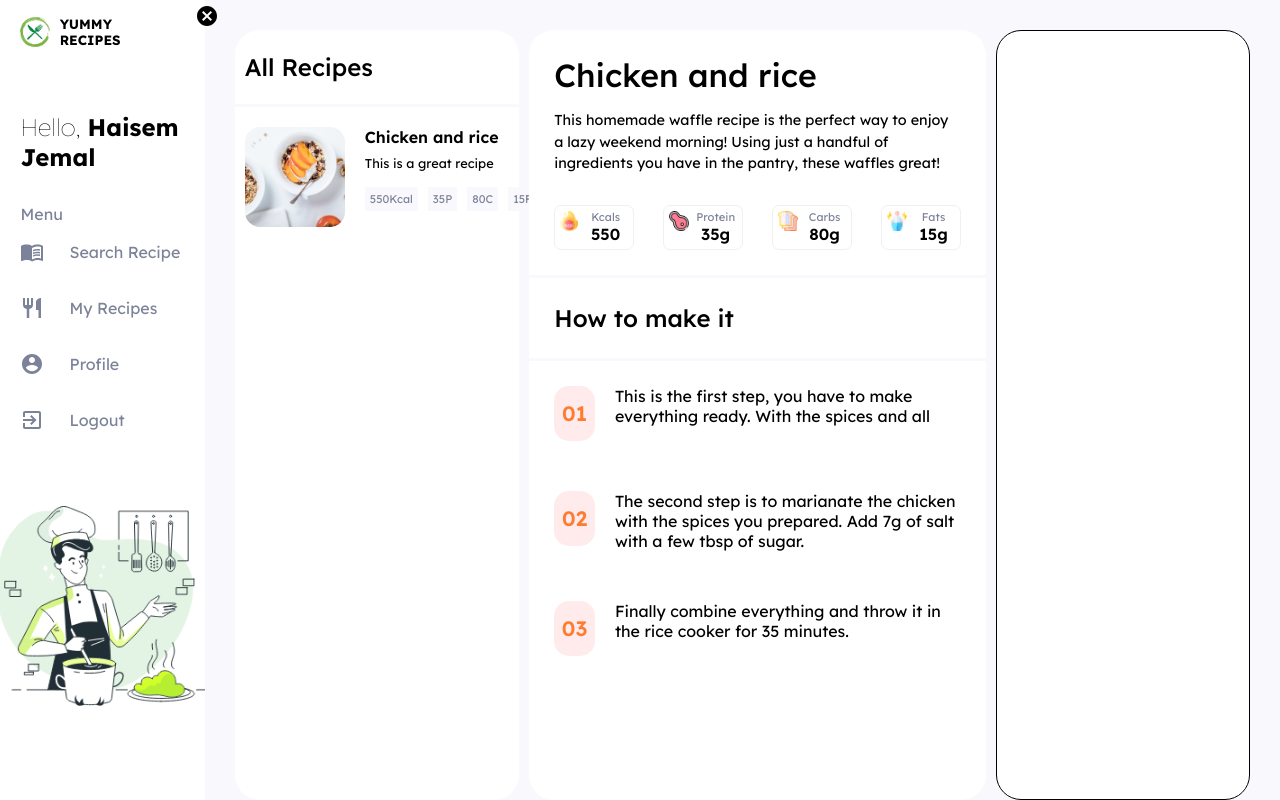
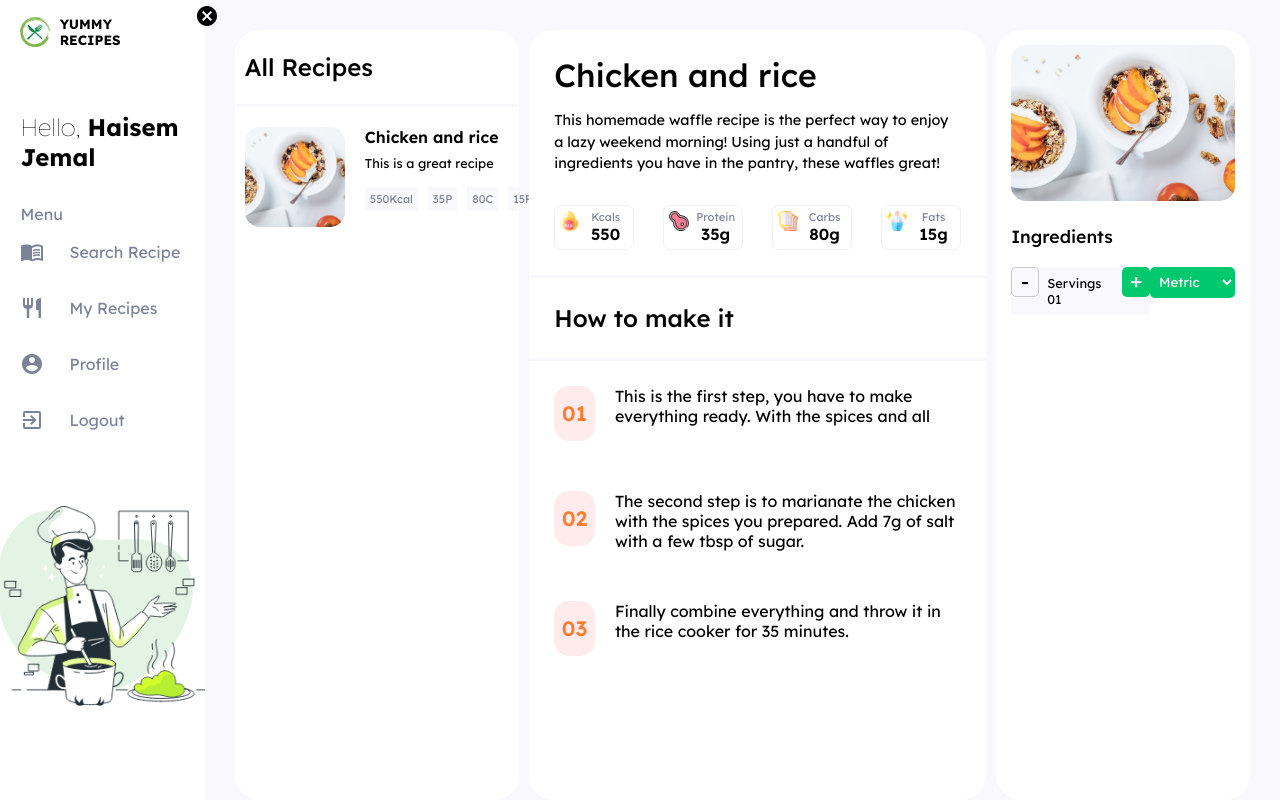
Before and after one commit to Haisem-j/client-startup, a React (Create React App) app: page /recipe in a window 1280 px wide. Built offline with nearby package versions, Linux system fonts and the light colour scheme.

Commit message:
added metric conversion and serving size

```diff
--- a/src/components/FullRecipePage/RecipeDetails/index.jsx
+++ b/src/components/FullRecipePage/RecipeDetails/index.jsx
@@ -1,8 +1,27 @@
-
 function RecipeDetails() {
   return (
     <div className="recipe-details-container">
-
+      <div className="r-details-image">
+        <img src="/images/recipeImages/t_recipe.png" alt="main recipe" />
+      </div>
+      <div className="r-details-ingredients-list">
+        <div className="r-details-ingredients-list-title">Ingredients</div>
+        <div className="r-details-ingredients-list-servings">
+          <div className="r-details-ingredients-list-servings-size">
+            <div className="r-details-ingredients-list-servings-size-less r-d-i-l-minus">-</div>
+            <div className="r-details-ingredients-list-servings-size-total">Servings 01</div>
+            <div className="r-details-ingredients-list-servings-size-less r-d-i-l-plus">+</div>
+          </div>
+          <div className="r-details-ingredients-list-servings-type">
+            <select name="serving system">
+              <option value="volvo">Metric</option>
+              <option value="volvo">Imperial</option>
+            </select>
+          </div>
+        </div>
+        <div className="r-details-ingredients-ing-list"></div>
+      </div>
+      <div className="r-details-nutrition-facts"></div>
     </div>
   );
 }
--- a/src/components/FullRecipePage/RecipeDetails/recipeDetails.scss
+++ b/src/components/FullRecipePage/RecipeDetails/recipeDetails.scss
@@ -1,8 +1,72 @@
-.recipe-details-container{
-    border: solid black 0.5px;
+.recipe-details-container {
     width: 25%;
     border-radius: 25px;
     display: flex;
     flex-direction: column;
     background-color: white;
+    padding: 15px;
 }
+
+.r-details-image {
+    img {
+        width: 100%;
+        object-fit: cover;
+        border-radius: 15px;
+    }
+}
+.r-details-ingredients-list {
+    display: flex;
+    flex-direction: column;
+}
+
+.r-details-ingredients-list-title {
+    font-size: 1.1rem;
+    font-weight: 500;
+    margin-top: 20px;
+    margin-bottom: 20px;
+}
+
+.r-details-ingredients-list-servings {
+    display: flex;
+    justify-content: space-between;
+}
+.r-details-ingredients-list-servings-size {
+    display: flex;
+    background-color: $backgroundGrey;
+}
+.r-details-ingredients-list-servings-size-less {
+    height: 30px;
+    width: 30px;
+    text-align: center;
+    font-size: 1.3rem;
+    border-radius: 5px;
+    cursor: pointer;
+}
+.r-details-ingredients-list-servings-size-total {
+    font-size: 0.8rem;
+    padding: 8px;
+}
+
+.r-d-i-l-minus {
+    border: solid #cacaca 0.5px;
+}
+.r-d-i-l-plus {
+    background-color: $defaultGreen;
+    color: white;
+}
+
+.r-details-ingredients-list-servings-type {
+    select {
+        padding: 5px;
+        background-color: #00c96d;
+        color: white;
+        border: none;
+        width: 85px;
+        height: 31px;
+        border-radius: 5px;
+        cursor: pointer;
+        &:focus{
+            outline: none;
+        }
+    }
+}
```
Lines whose indentation alone changed are shown as unchanged.
